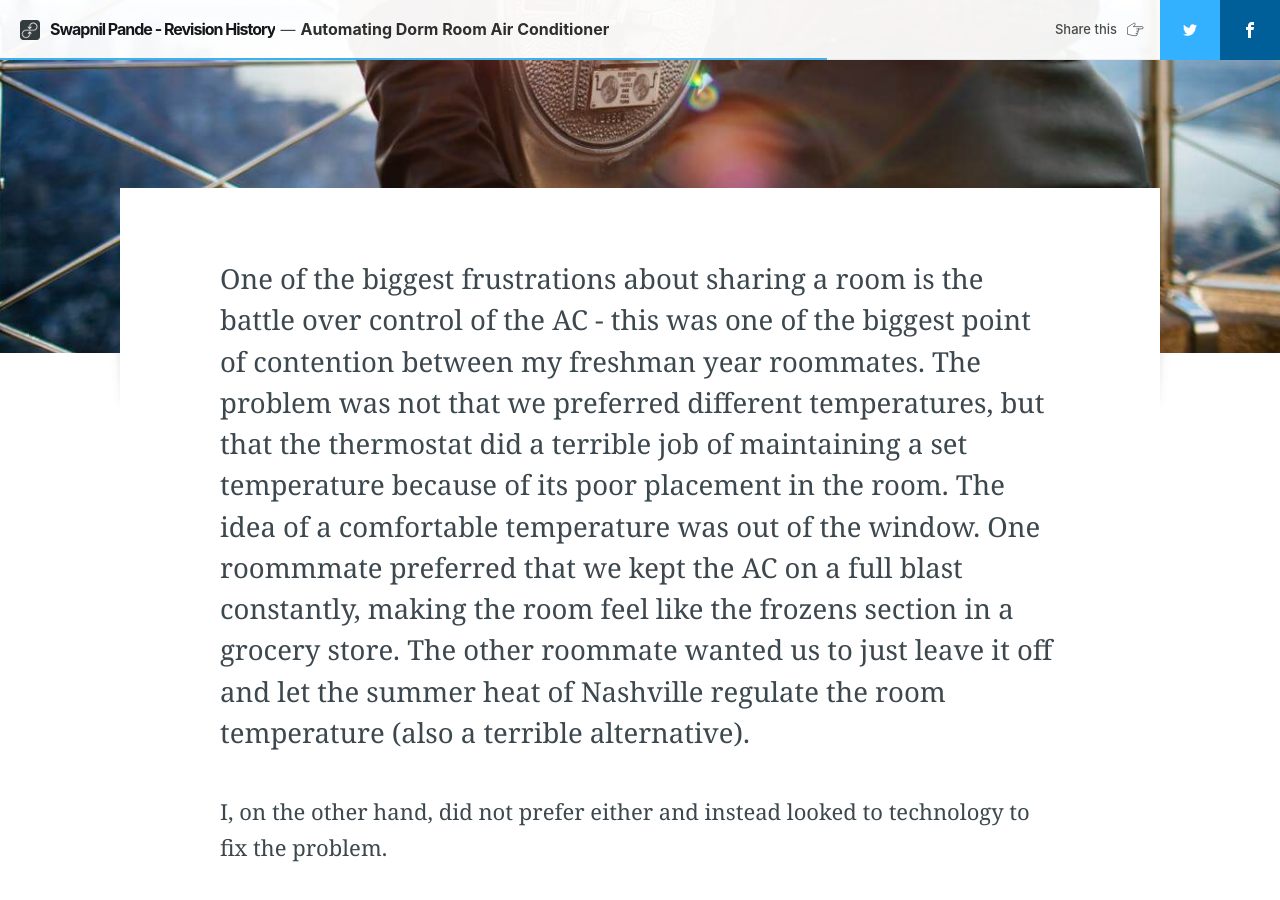
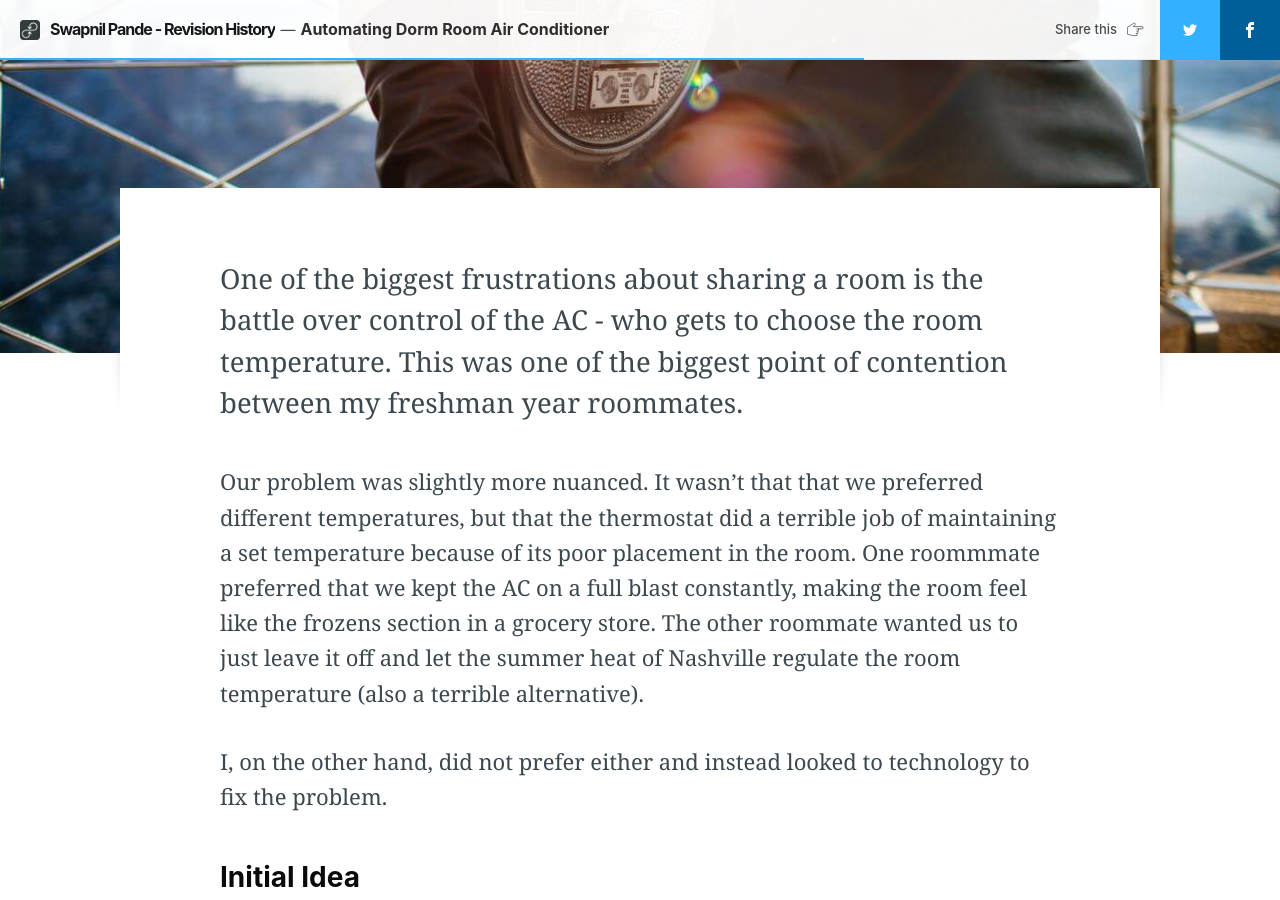
Before and after one commit to SwapnilPande/SwapnilPande.github.io, a Jekyll site: the page built from _posts/2017-04-22-Automating-AC.md, in a window 1280 px wide and 900 px high, scrolled down 766 px. Built offline with Jekyll 4.4.1, drawn with Linux system fonts in a browser that asks for light colours; nearby versions of some CDN libraries; comment, search, counter and statistics services are not loaded.

Commit message:
Edited AC Article Intro

```diff
--- a/_posts/2017-04-22-Automating-AC.md
+++ b/_posts/2017-04-22-Automating-AC.md
@@ -11,7 +11,9 @@
 author: swapnil
 ---
 
-One of the biggest frustrations about sharing a room is the battle over control of the AC - this was one of the biggest point of contention between my freshman year roommates. The problem was not that we preferred different temperatures, but that the thermostat did a terrible job of maintaining a set temperature because of its poor placement in the room. The idea of a comfortable temperature was out of the window. One roommmate preferred that we kept the AC on a full blast constantly, making the room feel like the frozens section in a grocery store. The other roommate wanted us to just leave it off and let the summer heat of Nashville regulate the room temperature (also a terrible alternative).
+One of the biggest frustrations about sharing a room is the battle over control of the AC - who gets to choose the room temperature. This was one of the biggest point of contention between my freshman year roommates.
+
+Our problem was slightly more nuanced. It wasn't that that we preferred different temperatures, but that the thermostat did a terrible job of maintaining a set temperature because of its poor placement in the room. One roommmate preferred that we kept the AC on a full blast constantly, making the room feel like the frozens section in a grocery store. The other roommate wanted us to just leave it off and let the summer heat of Nashville regulate the room temperature (also a terrible alternative).
 
 I, on the other hand, did not prefer either and instead looked to technology to fix the problem.
 
```
